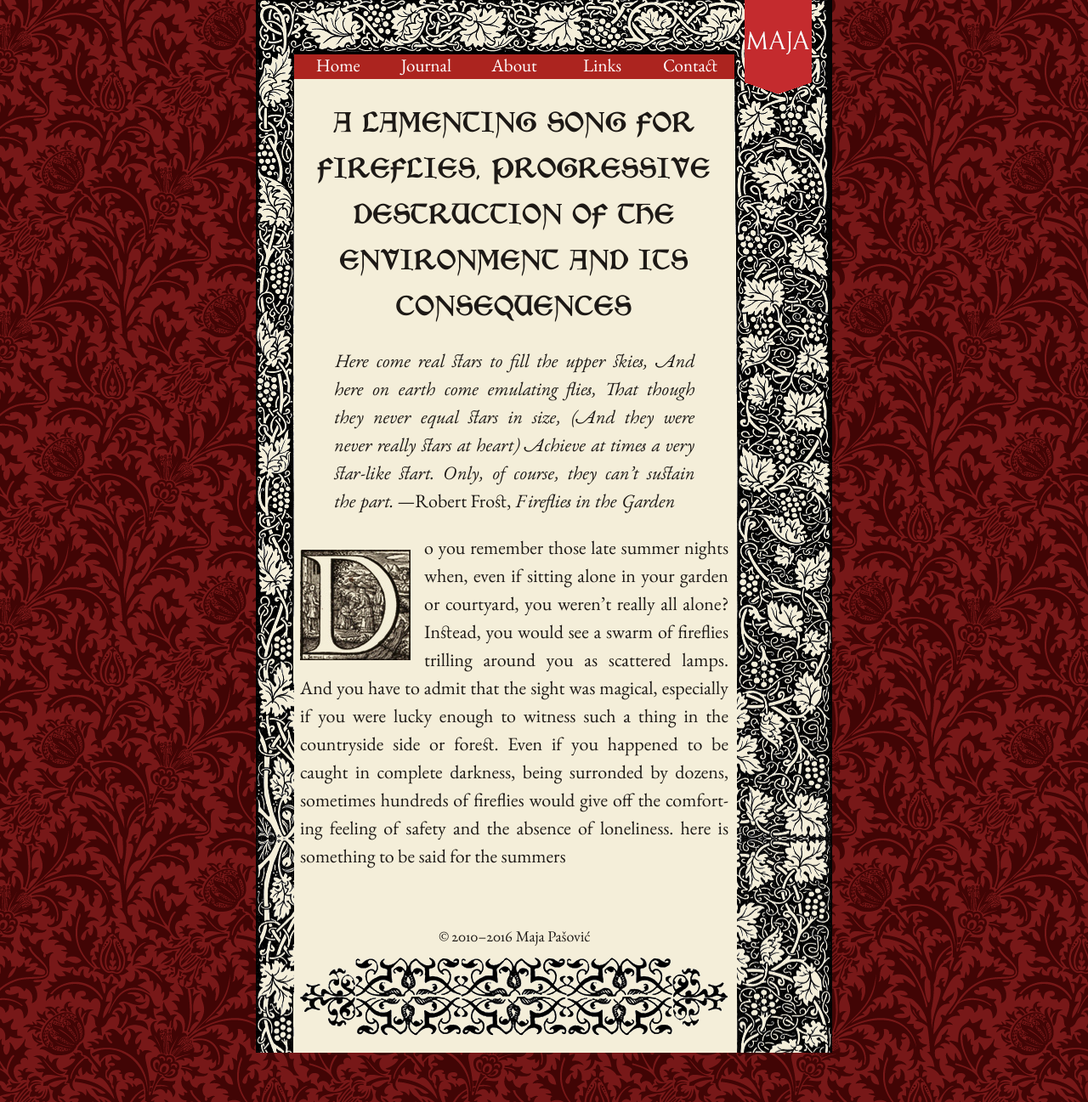
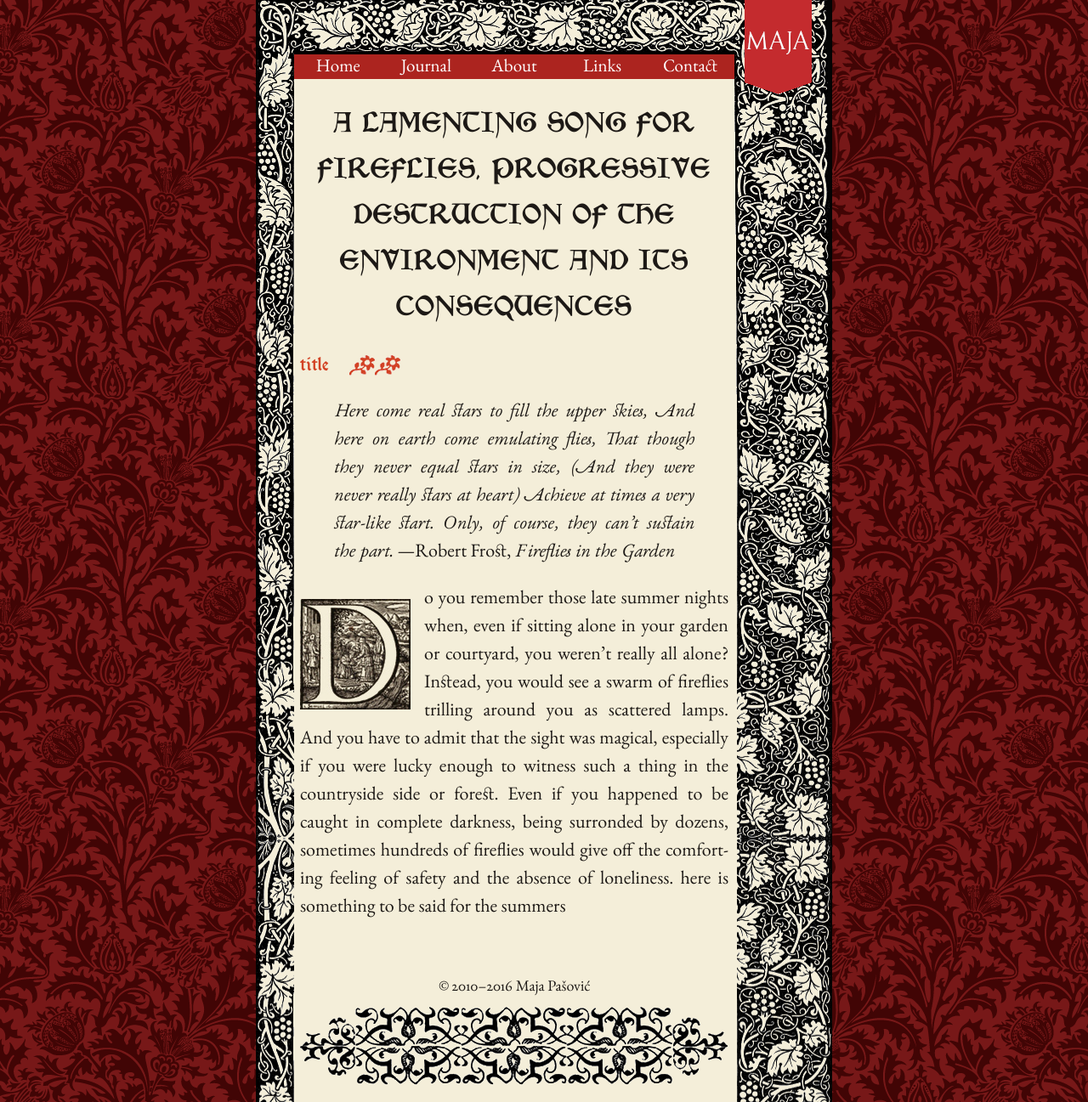
Before and after one commit to mpasovic/majapasovic.org, a Jekyll site: the page built from _posts/2016-07-06-a-lamenting-song-for-fireflies-progressive-destruction-of-the-environment-and-its-consequences.md, in a window 1280 px wide. Shown: the whole page at 85% size. Built offline with Jekyll 4.4.1, drawn with Linux system fonts in a browser that asks for light colours; nearby versions of some CDN libraries.

Commit message:
Updated 2016-07-06-a-lamenting-song-for-fireflies-progressive-destruction-of-the-environment-and-its-consequences.md

```diff
--- a/_posts/2016-07-06-a-lamenting-song-for-fireflies-progressive-destruction-of-the-environment-and-its-consequences.md
+++ b/_posts/2016-07-06-a-lamenting-song-for-fireflies-progressive-destruction-of-the-environment-and-its-consequences.md
@@ -3,8 +3,11 @@
 layout: post
 title: >-
   A Lamenting Song for Fireflies, Progressive Destruction of the Environment and
-  Its Consequences
+  its Consequences
 ---
+
+## title
+
 
 > *Here come real stars to fill the upper skies,
 > And here on earth come emulating flies,
```
